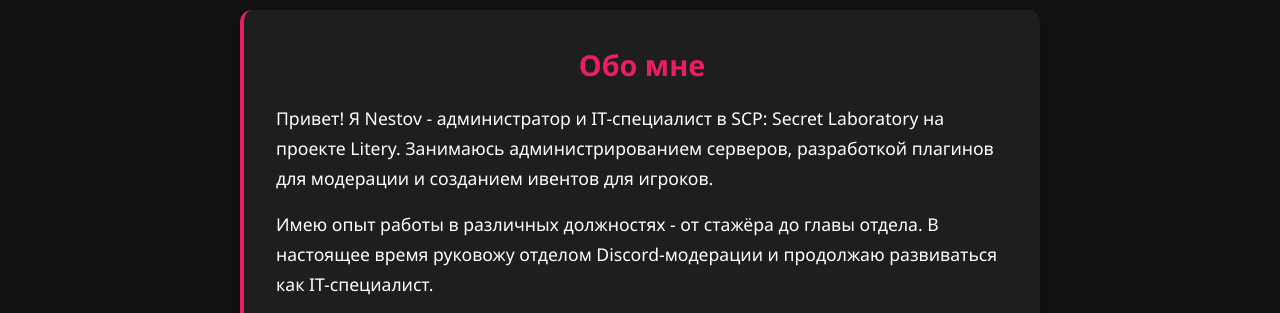
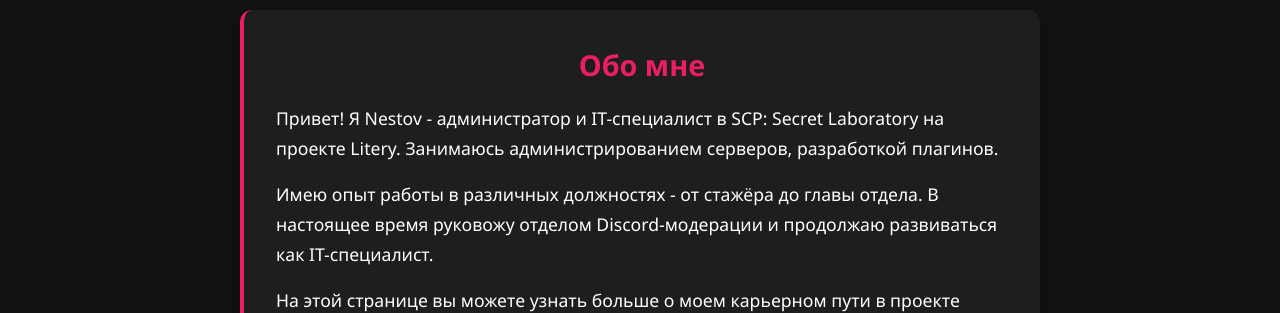
Before and after one commit to NestovLTC/NestovLTC.github.io, a plain HTML site: page index.html in a window 1280 px wide. Shown: the part 491-804 px from the top of the page. Drawn offline with Linux system fonts and the light colour scheme.

Commit message:
Update index.html

```diff
--- a/index.html
+++ b/index.html
@@ -290,7 +290,7 @@
 
             <div class="about-me">
                 <h2>Обо мне</h2>
-                <p>Привет! Я Nestov - администратор и IT-специалист в SCP: Secret Laboratory на проекте Litery. Занимаюсь администрированием серверов, разработкой плагинов для модерации и созданием ивентов для игроков.</p>
+                <p>Привет! Я Nestov - администратор и IT-специалист в SCP: Secret Laboratory на проекте Litery. Занимаюсь администрированием серверов, разработкой плагинов.</p>
                 <p>Имею опыт работы в различных должностях - от стажёра до главы отдела. В настоящее время руковожу отделом Discord-модерации и продолжаю развиваться как IT-специалист.</p>
                 <p>На этой странице вы можете узнать больше о моем карьерном пути в проекте SCP:SL или поддержать мою деятельность.</p>
             </div>
```
